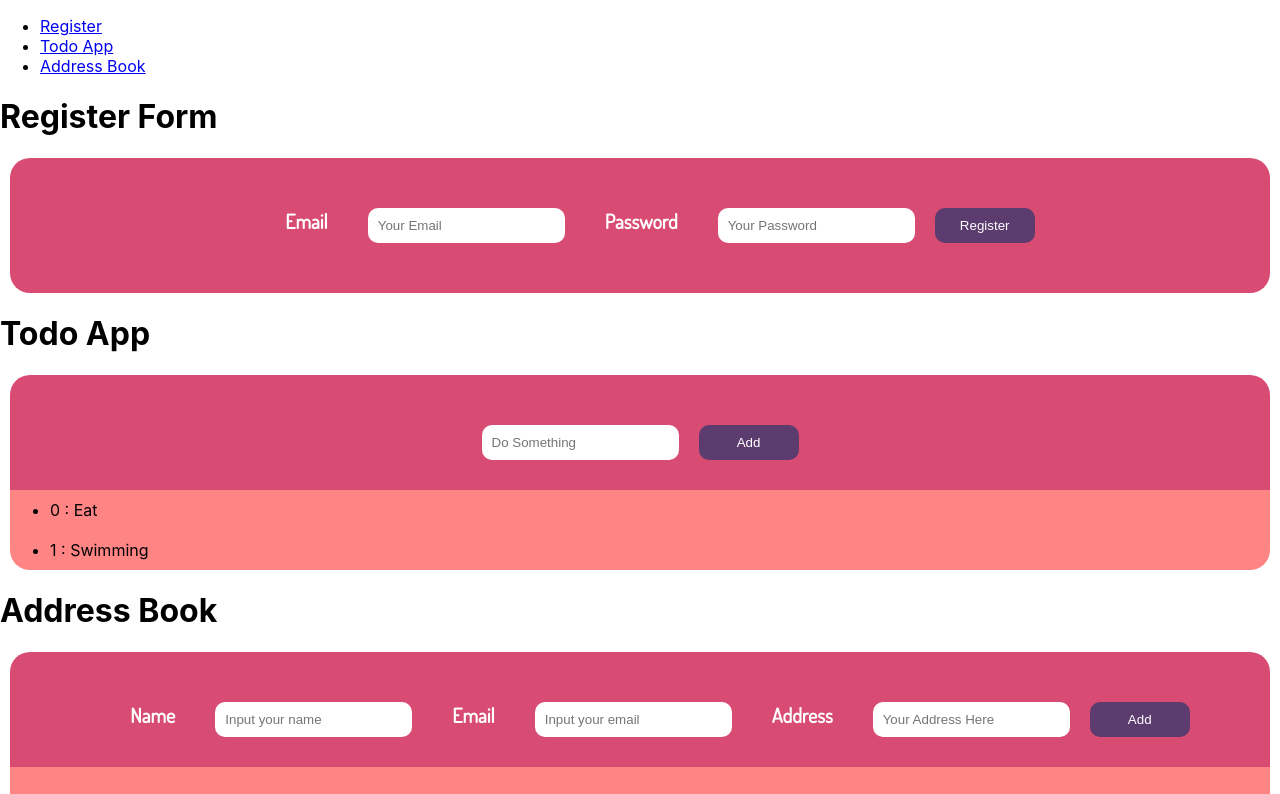
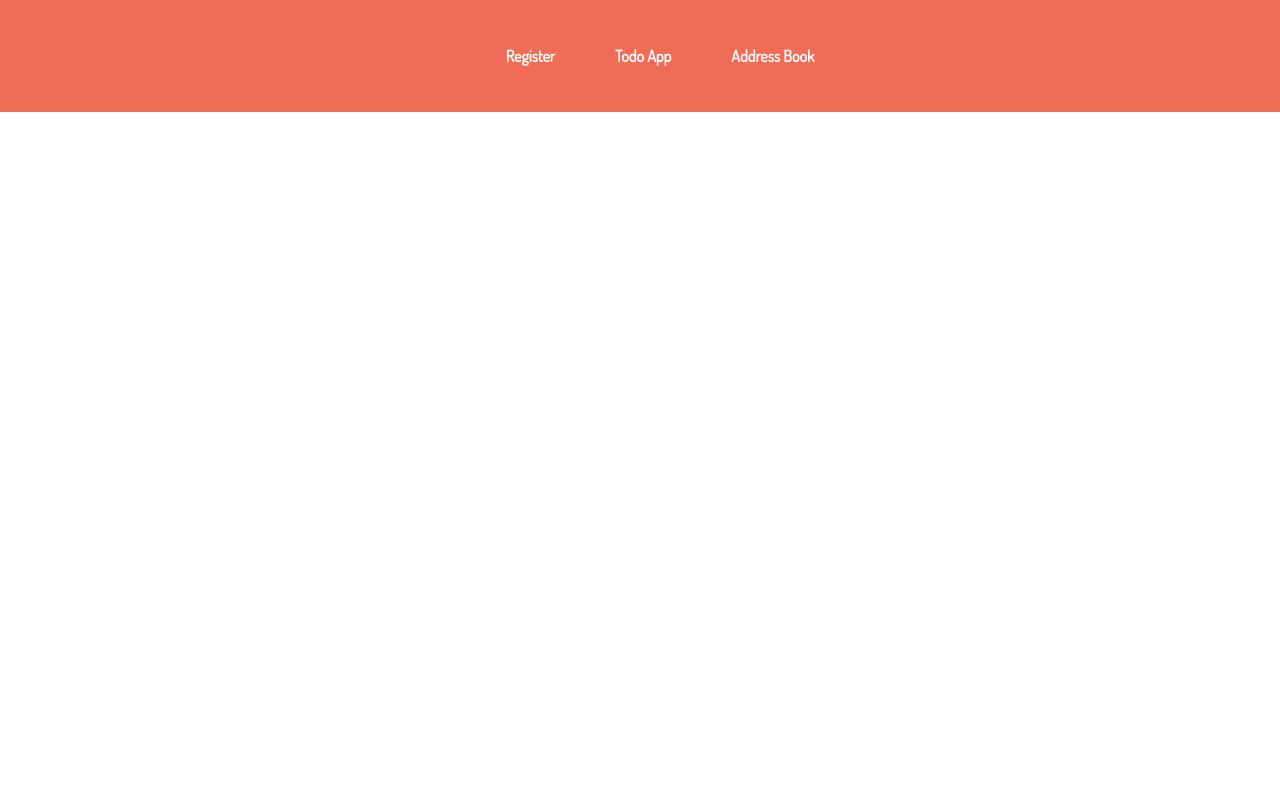
Before and after one commit to ayogatot/react-form, a React (Create React App) app: page / in a window 1280 px wide. Shown: the top 794 px of the page. Built offline with nearby package versions, Linux system fonts and the light colour scheme.

Commit message:
Fix react-router-dom

```diff
--- a/src/App.js
+++ b/src/App.js
@@ -1,36 +1,64 @@
 import React, { Component } from "react";
-import { BrowserRouter as Router , Route , Link } from "react-router-dom";
-// import styled from "styled-components";
+import { BrowserRouter as Router, Route, Link } from "react-router-dom";
+import styled from "styled-components";
 
 import Register from "./Register";
 import TodoForm from "./TodoApp";
 import AddressBook from "./AddressBook";
+
+const NavBar = styled.nav`
+  font-family: "Dosis", sans-serif;
+  display: flex;
+  justify-content: center;
+  background: #ef6c57;
+  padding: 30px;
+  font-weight: 600;
+
+  ul {
+    text-decoration: none;
+    display: flex;
+    flex-direction: row;
+  }
+
+  li {
+    list-style: none;
+    margin: 0px 30px 0px 30px;
+  }
+
+  .linkStyle {
+    color: #ffffff;
+    text-decoration: none;
+  }
+`;
 
 class App extends Component {
   render() {
     return (
       <Router>
         <div>
-          <nav>
+          <NavBar>
             <ul>
               <li>
-                <Link to="/Register">Register</Link>
+                <Link className="linkStyle" to="/Register">
+                  Register
+                </Link>
               </li>
               <li>
-                <Link to="/TodoApp">Todo App</Link>
+                <Link className="linkStyle" to="/TodoApp">
+                  Todo App
+                </Link>
               </li>
               <li>
-                <Link to="/AddressBook">Address Book</Link>
+                <Link className="linkStyle" to="/AddressBook">
+                  Address Book
+                </Link>
               </li>
             </ul>
-          </nav>
-          <Route path="/Register" exact Component={Register} />
-          <Route path="/TodoApp" Component={TodoForm} />
-          <Route path="/AddressBook" Component={AddressBook} />
+          </NavBar>
+          <Route path="/Register" exact component={Register} />
+          <Route path="/TodoApp" component={TodoForm} />
+          <Route path="/AddressBook" component={AddressBook} />
 
-          <Register />
-          <TodoForm />
-          <AddressBook />
         </div>
       </Router>
     );
```
